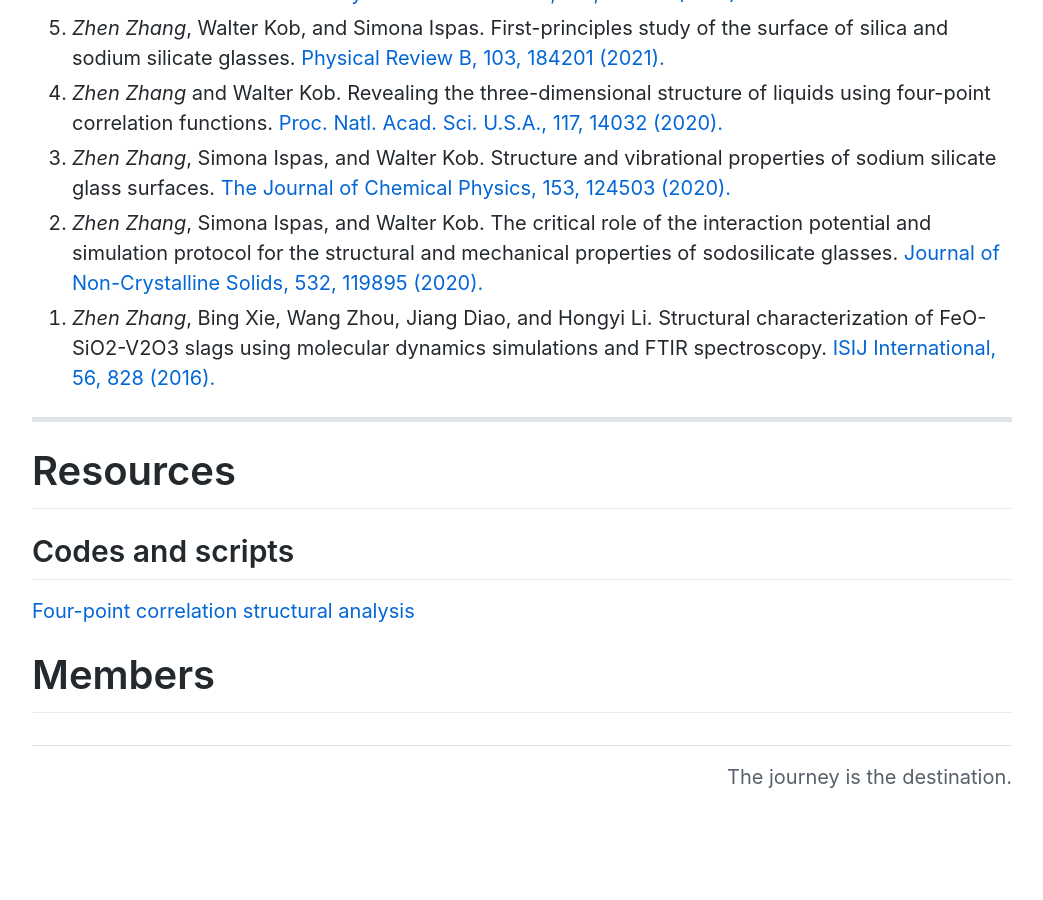
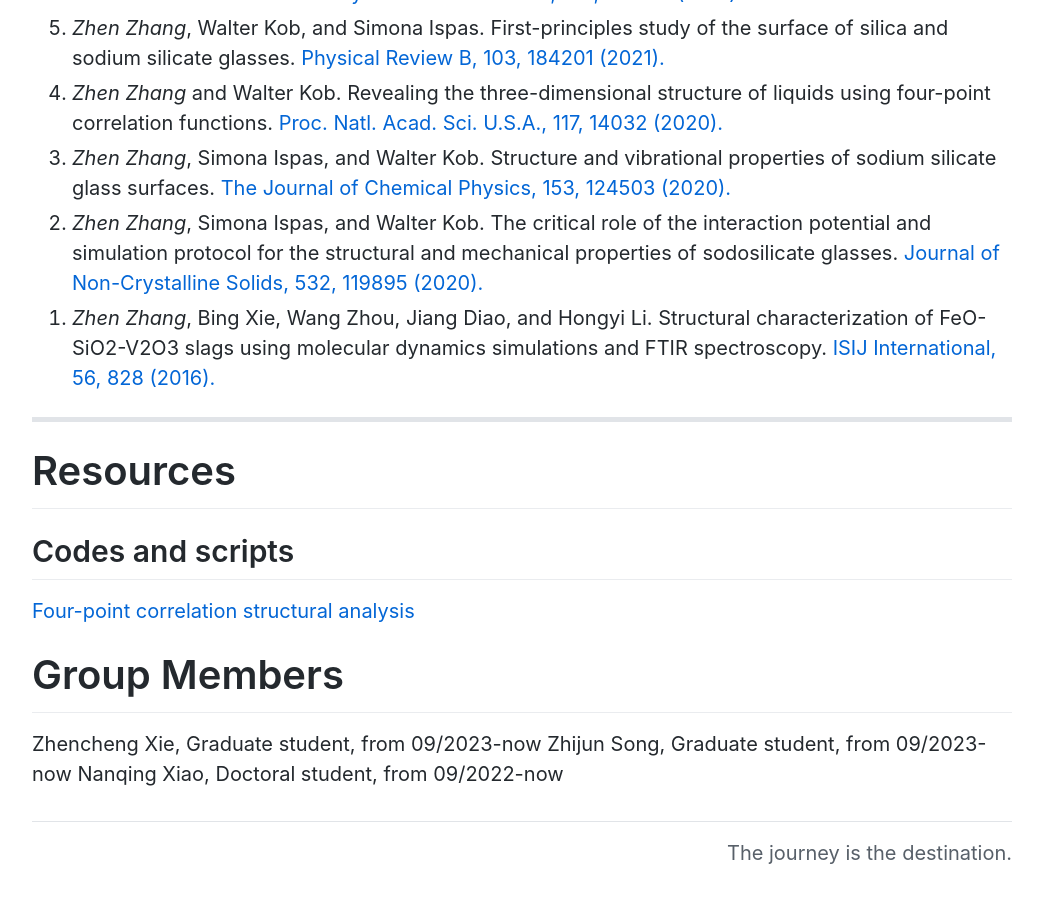
Before and after one commit to zhenzhang1991/zhenzhang1991.github.io, a Jekyll site: the page built from index.md, in a window 1280 px wide and 900 px high, scrolled down 5828 px. Shown: the whole window, without its empty margins (118-1161 px from the left). Built offline with Jekyll 4.4.1, drawn with Linux system fonts in a browser that asks for light colours; Markdown is read by kramdown in place of the engine named in the settings; comment, search, counter and statistics services are not loaded; before the commit the page ends 6652 px from its top, so only the background shows below that.

Commit message:
Update index.md

```diff
--- a/index.md
+++ b/index.md
@@ -112,4 +112,7 @@ spectroscopy. [ISIJ International, 56, 828 (2016).](https://doi.org/10.2355/isij
 ## Codes and scripts
 [Four-point correlation structural analysis](https://github.com/zhenzhang1991/three-dimensional-structure)
 
-# Members
+# Group Members
+Zhencheng Xie, Graduate student, from 09/2023-now
+Zhijun Song, Graduate student, from 09/2023-now
+Nanqing Xiao, Doctoral student, from 09/2022-now
```
Also changed, not shown: other parts of index.md (+1 -1 lines).
